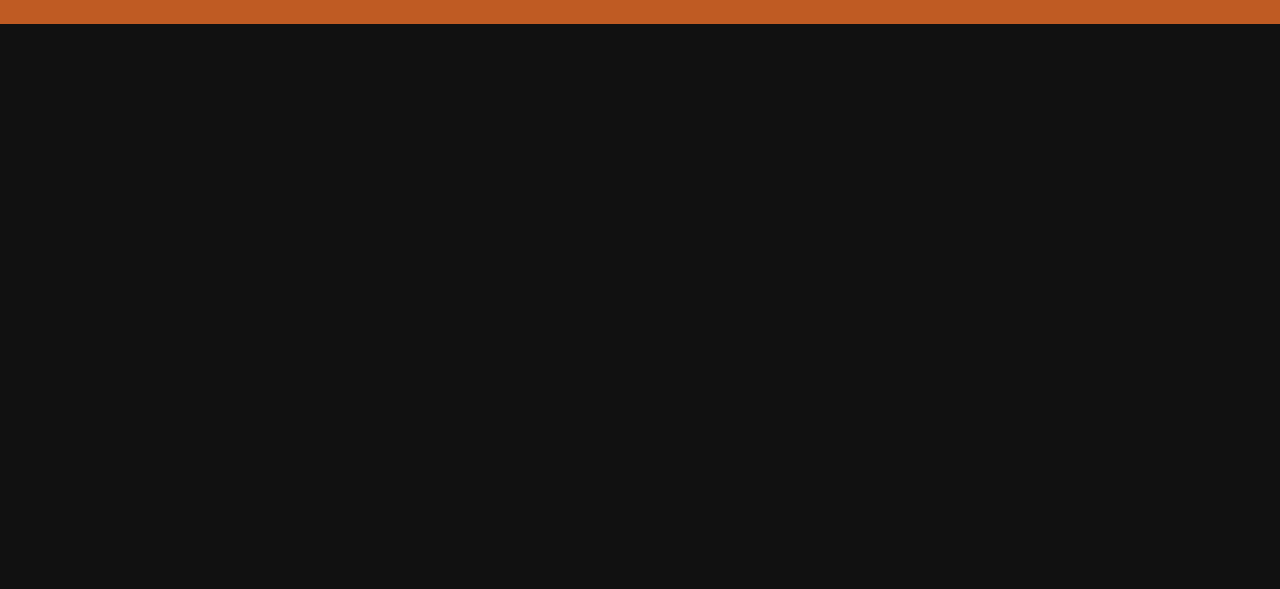
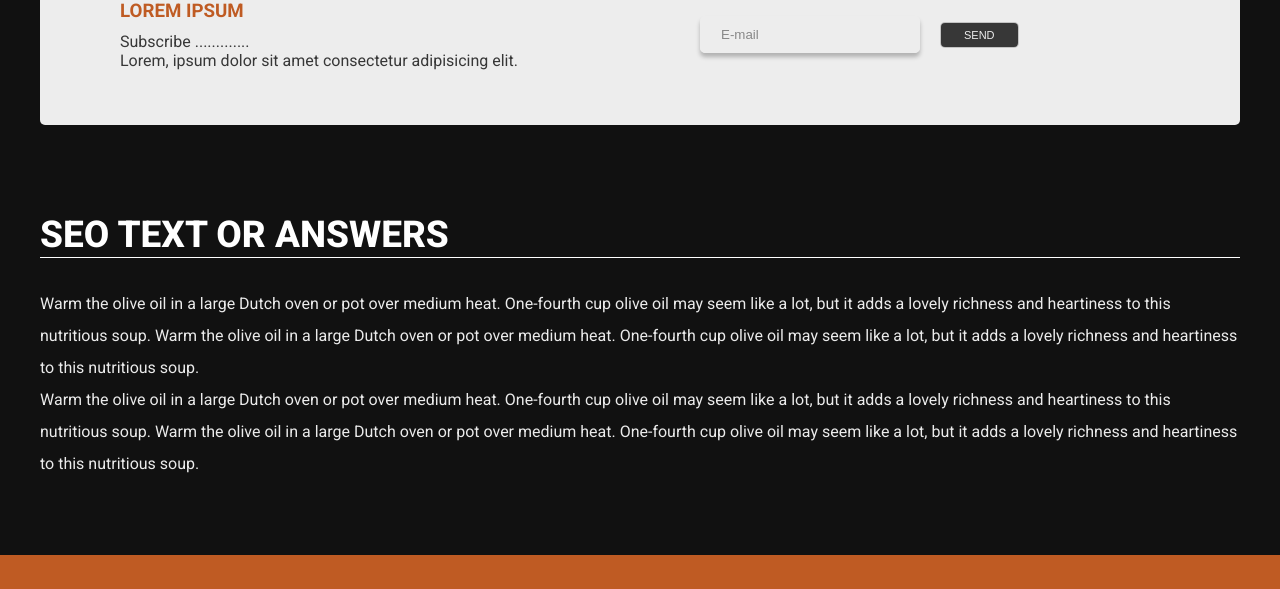
Before and after one commit to Olga-pas-easv/1_recipe-web-mandatory-dk, a plain HTML site: page category-page.html in a window 1280 px wide. Shown: the part 2170-2759 px from the top of the page. Before the commit the page ends 2194 px from the top, so only its background shows below. Drawn offline with Linux system fonts and the light colour scheme.

Commit message:
[category page] adde seo+subscribe

```diff
--- a/CSS/main.css
+++ b/CSS/main.css
@@ -1136,21 +1136,19 @@ h2 {
 
 .category-hero-section {
   width: var(--width-full);
+  background-image: url('https://picsum.photos/1200/500');
+  background-repeat: no-repeat;
+  background-size: cover;
+  background-position: center center;
   /* border-bottom: 1px solid var(--color-dark); */
   min-height: 500px;
   display: flex;
   justify-content: center;
 }
 
-.category-hero-containers {
-}
-
 .category-hero-container {
   width: var(--width-12col);
-  background-image: url('https://picsum.photos/1200/500');
-  background-repeat: no-repeat;
-  background-size: cover;
-  background-position: center center;
+
   margin: 0, auto;
   display: grid;
   grid-template-columns: repeat(12, 1fr);
@@ -1396,9 +1394,75 @@ h2 {
   display: flex;
 }
 
-/*
+/* subscribe */
+
+.subscribe {
+  width: var(--width-12col);
+  display: flex;
+  justify-content: space-between;
+  align-items: center;
+  background-color: var(--bachground-color-light);
+  border-radius: 5px;
+  margin: 73px auto 0 auto;
+  padding: 55px 80px;
+}
+
+.subscribe-text {
+  width: 50%;
+  align-items: center;
+}
+
+.subscribe-text h3 {
+  color: var(--primary-color);
+  font-weight: 700;
+  font-style: 22px;
+  text-transform: uppercase;
+  margin-bottom: 10px;
+}
+
+.subscribe-text p {
+  color: var(--color-dark);
+}
+
+.subscribe-mail-form {
+  width: 50%;
+  align-items: center;
+  display: flex;
+  gap: 20px;
+  justify-content: flex-start;
+  margin-left: 120px;
+}
+
+.subscribe-input {
+  background-color: transparent;
+  border: 1px solid var(--bachground-color-light);
+  border-radius: 5px;
+  padding: 10px 20px;
+  color: var(--color-grey);
+  box-shadow: 0 4px 4px 0 rgba(0, 0, 0, 0.25);
+  min-width: 220px;
+}
+
+.subscribe-input::placeholder {
+  color:var(--color-grey);}
 
 
+
+         /* < !-- SEO text or answers --> */
+
+.seo-text{
+  margin: 0 auto;
+  width: var(--width-12col);
+  padding-bottom: 75px;
+  line-height: 2;
+}
+
+.seo-text-p{
+  padding-top: 30px;
+}
+
+
+/*
 @media (width < 200px) :root {
   --width-12col: 100%;
 }
@@ -1408,4 +1472,4 @@ h2 {
 
 .all_star_showdown {
   display: none;
-} */
+} */ */
--- a/category-page.html
+++ b/category-page.html
@@ -298,9 +298,47 @@
                 </div>
             </article>
         </div>
+    </section>
 
 
+    <!-- Subscribe section-->
 
+    <section class="subscribe">
+        <div class="subscribe-text">
+            <h3>Lorem ipsum</h3>
+            <p>Subscribe ............. <br> Lorem, ipsum dolor sit amet consectetur adipisicing elit.</p>
+        </div>
+        <form class="subscribe-mail-form" action="#" method="post" aria-label="Subscribe form">
+            <input id="email" class="subscribe-input" name="email" type="email" placeholder="E-mail" required>
+            <button class="button" type="submit">SEND</button>
+    </section>
+
+    <!-- SEO text or answers  -->
+
+    <section class="seo-text">
+        <h2>SEO text or answers</h2>
+        <div class="seo-text-p">
+            <p>
+                Warm the olive oil in a large Dutch oven or pot over medium heat. One-fourth cup olive oil
+                may
+                seem
+                like a lot, but it adds a lovely richness and heartiness to this nutritious soup.
+                Warm the olive oil in a large Dutch oven or pot over medium heat. One-fourth cup olive oil
+                may
+                seem
+                like a lot, but it adds a lovely richness and heartiness to this nutritious soup.
+            </p>
+            <p>
+                Warm the olive oil in a large Dutch oven or pot over medium heat. One-fourth cup olive oil
+                may
+                seem
+                like a lot, but it adds a lovely richness and heartiness to this nutritious soup.
+                Warm the olive oil in a large Dutch oven or pot over medium heat. One-fourth cup olive oil
+                may
+                seem
+                like a lot, but it adds a lovely richness and heartiness to this nutritious soup.
+            </p>
+        </div>
     </section>
 
 
```
